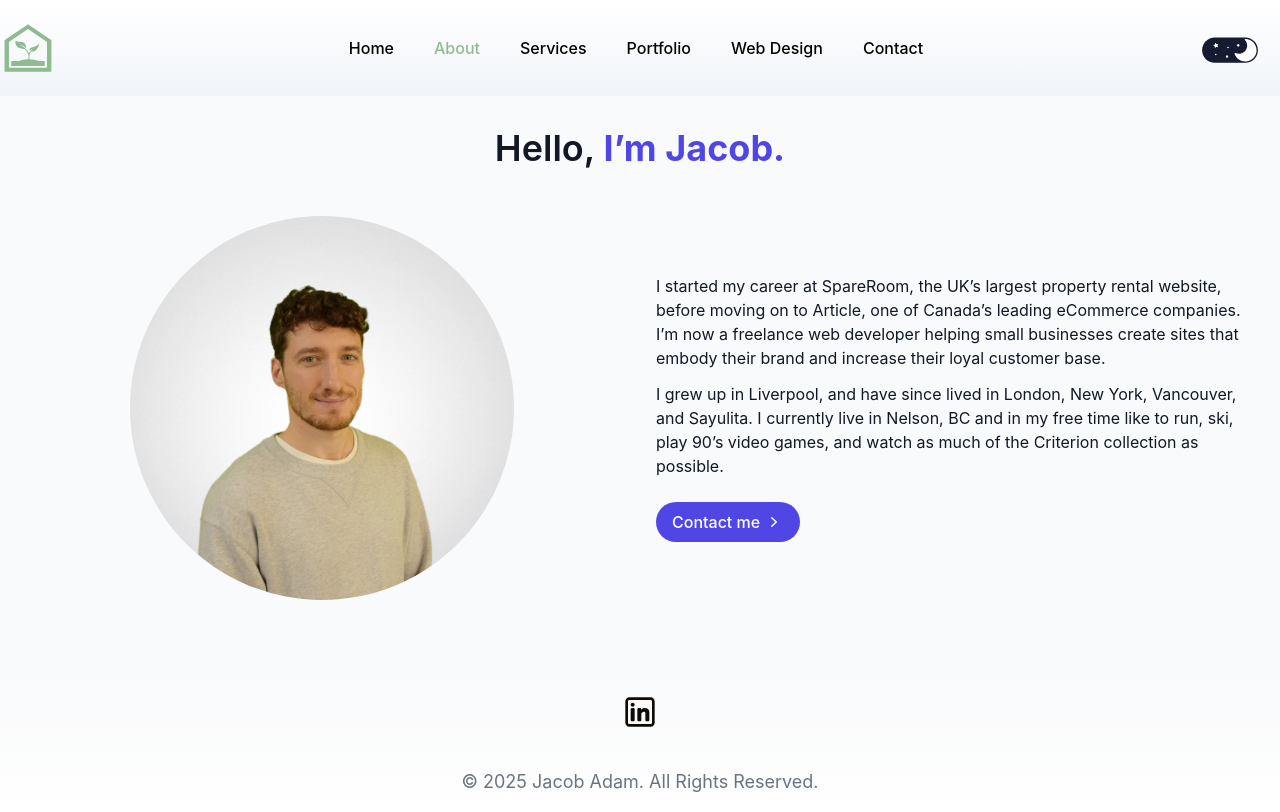
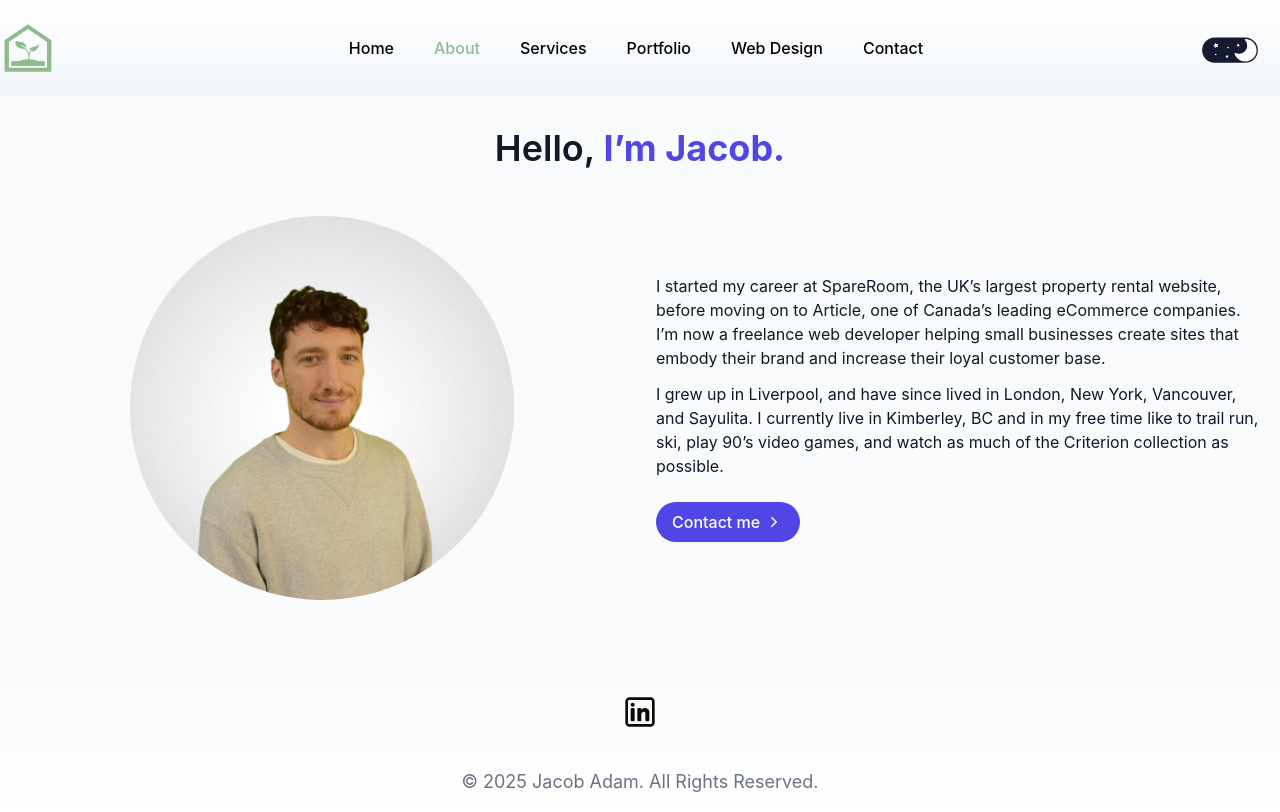
Before and after one commit to jacobadam/jacobadamdeveloper, a React (Create React App) app: page /about in a window 1280 px wide. Built offline with nearby package versions, Linux system fonts and the light colour scheme.

Commit message:
update about

```diff
--- a/src/About.jsx
+++ b/src/About.jsx
@@ -38,9 +38,10 @@ export default function About() {
                 </p>
                 <p className="text-gray-900 dark:text-white text-sm lg:text-base font-normal leading-relaxed lg:text-start text-center px-4 lg:px-0">
                   I grew up in Liverpool, and have since lived in London, New
-                  York, Vancouver, and Sayulita. I currently live in Nelson, BC
-                  and in my free time like to run, ski, play 90’s video games,
-                  and watch as much of the Criterion collection as possible.
+                  York, Vancouver, and Sayulita. I currently live in Kimberley,
+                  BC and in my free time like to trail run, ski, play 90’s video
+                  games, and watch as much of the Criterion collection as
+                  possible.
                 </p>
               </div>
 
```
